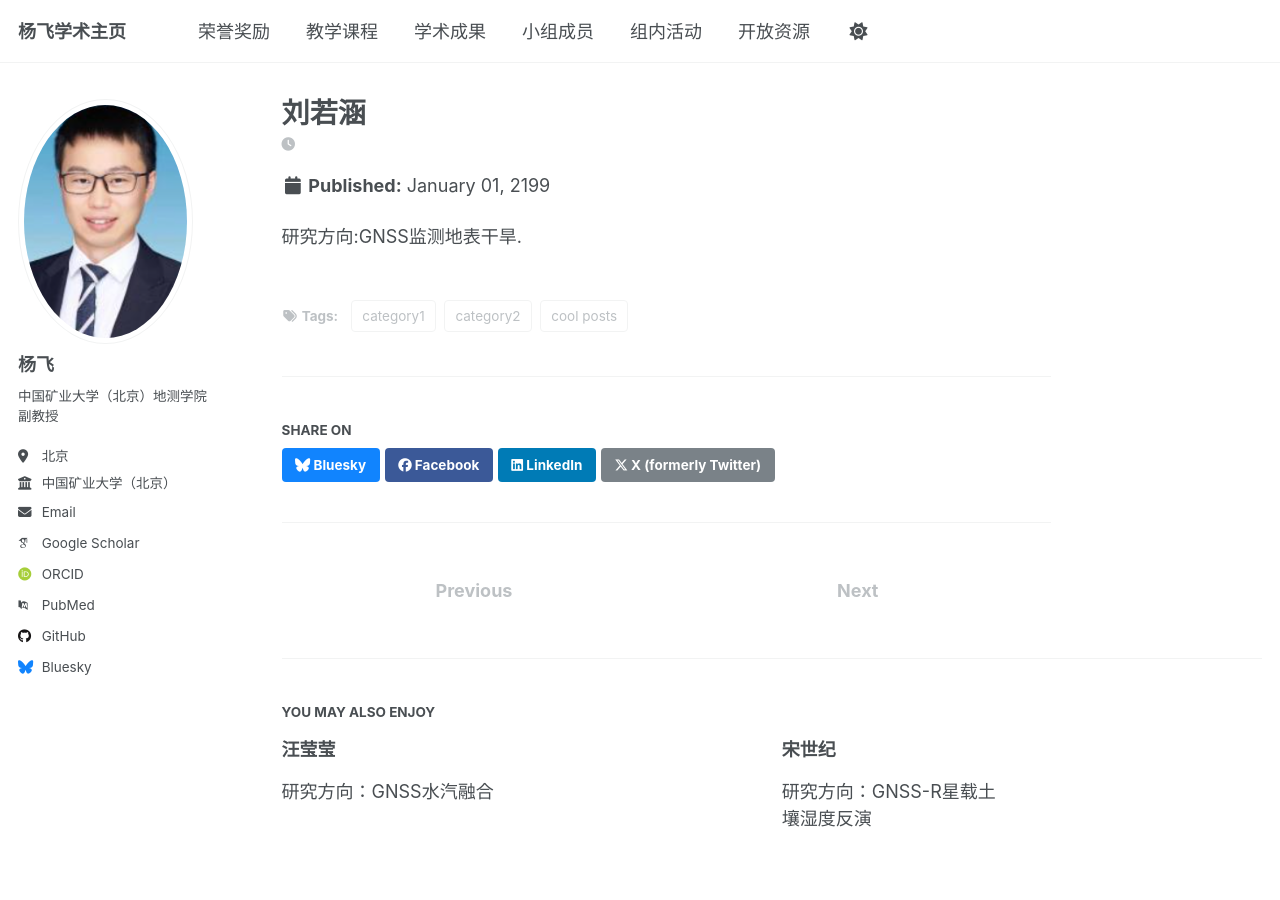
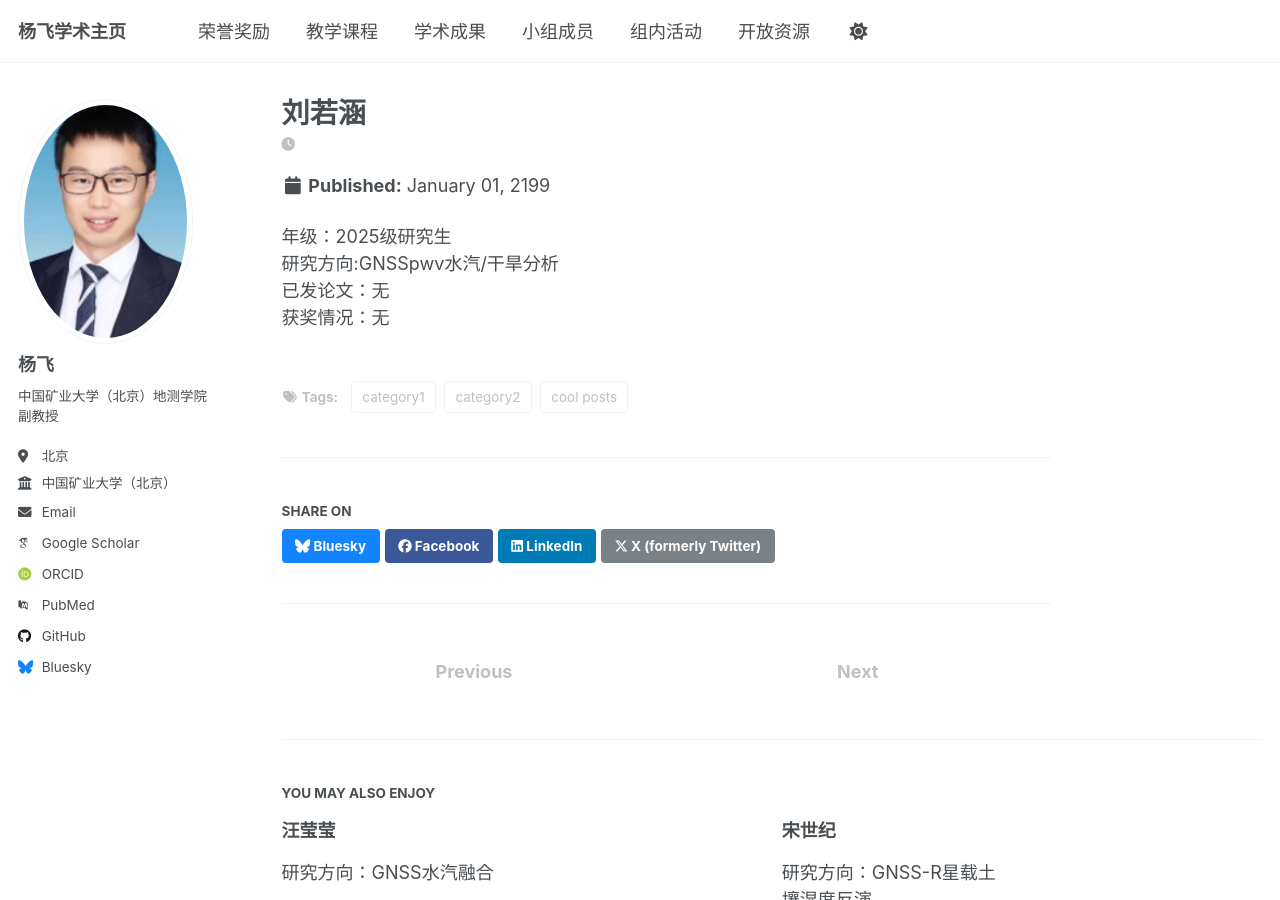
Before and after one commit to cwc0214/cwc0214.github.io, a Jekyll site: the page built from _posts/2199-01-01-future-post.md, in a window 1280 px wide and 900 px high. Built offline with Jekyll 4.4.1, drawn with Linux system fonts in a browser that asks for light colours; some web fonts are replaced.

Commit message:
Update 2199-01-01-future-post.md

```diff
--- a/_posts/2199-01-01-future-post.md
+++ b/_posts/2199-01-01-future-post.md
@@ -8,4 +8,7 @@ tags:
   - category2
 ---
 
-研究方向:GNSS监测地表干旱.
+年级：2025级研究生
+研究方向:GNSSpwv水汽/干旱分析
+已发论文：无
+获奖情况：无
```
